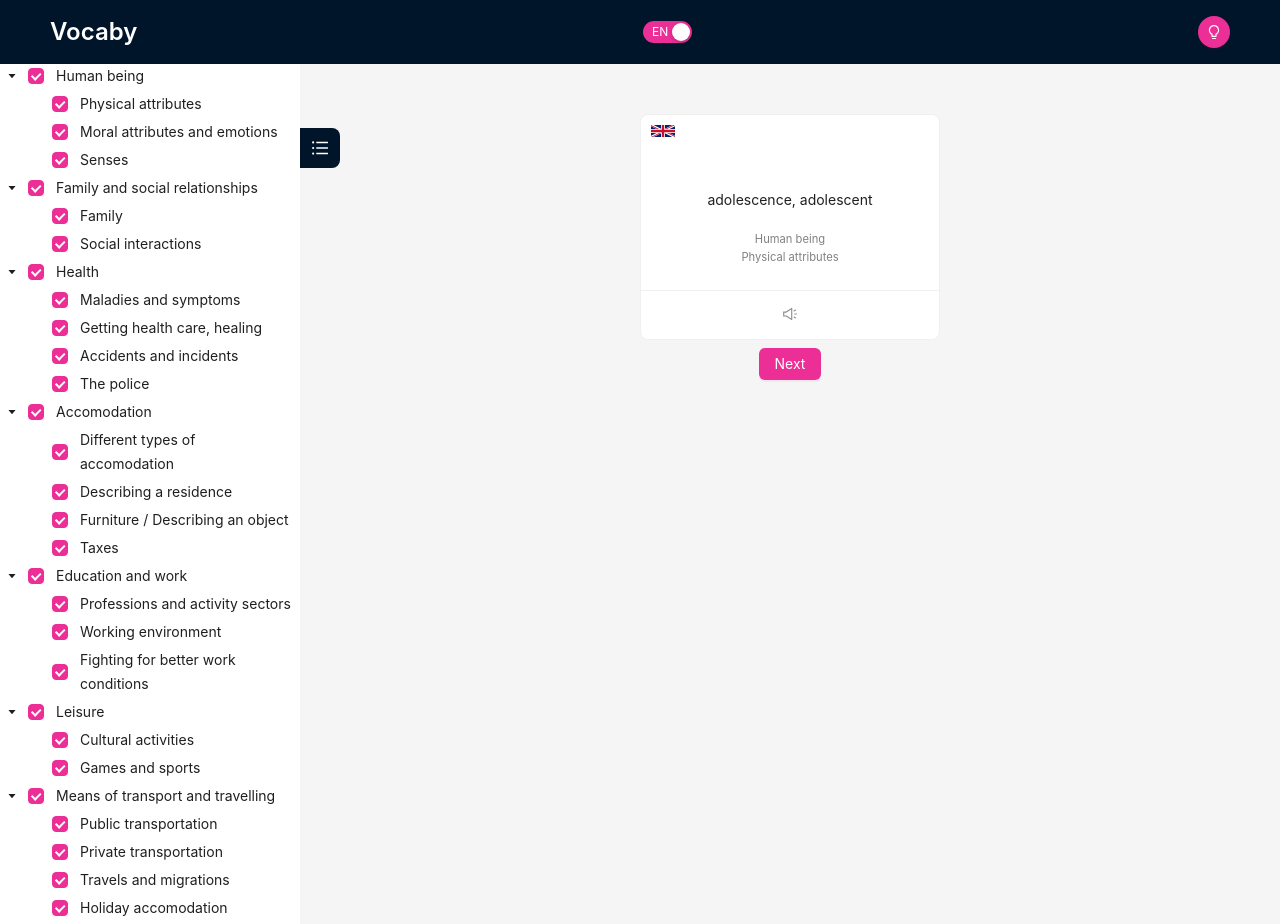
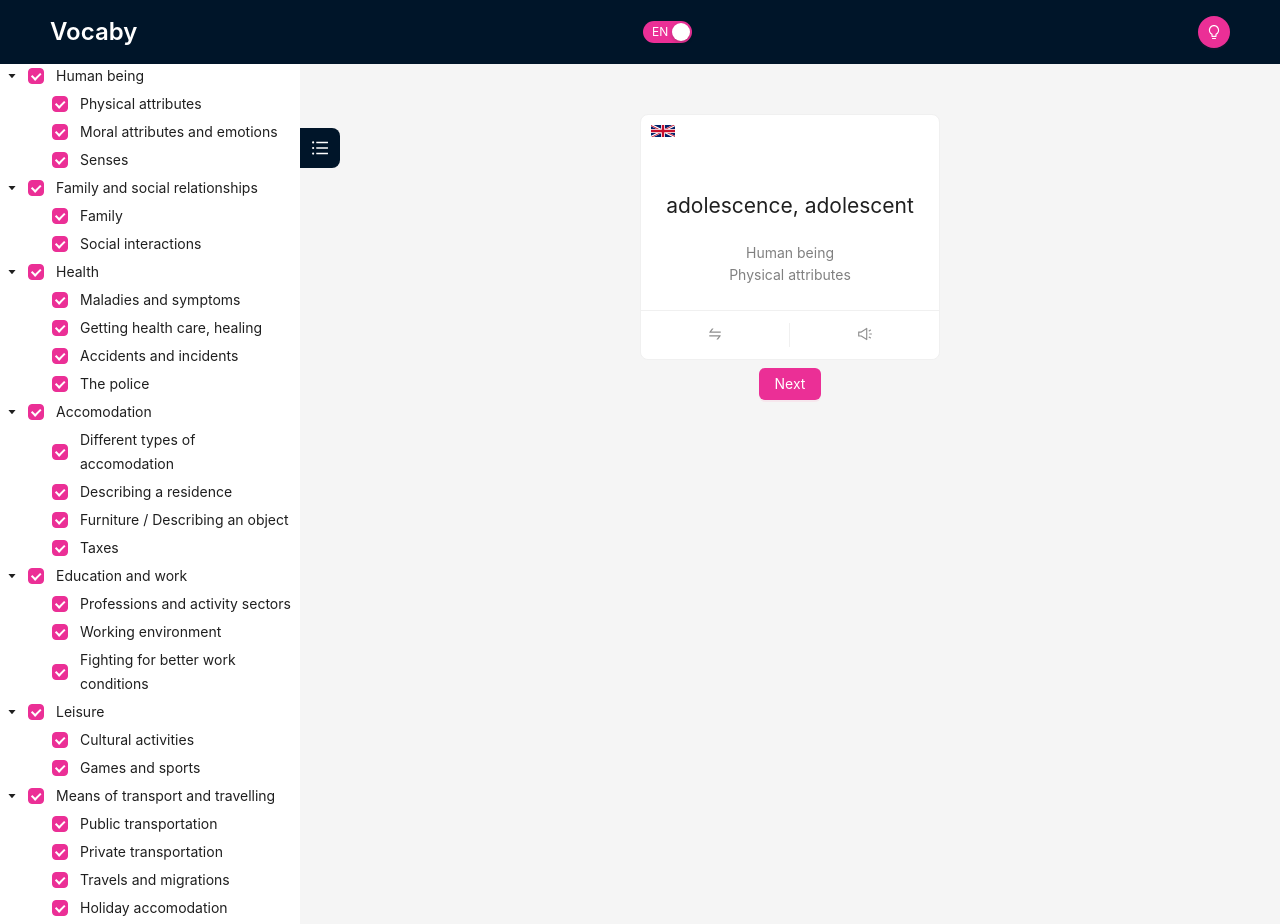
Before and after one commit to lexwolfy/vocaby, a React (Create React App) app: page / in a window 1280 px wide. Built offline with nearby package versions, Linux system fonts and the light colour scheme.

Commit message:
feat: Add text to speech

```diff
--- a/src/components/Flashcard.tsx
+++ b/src/components/Flashcard.tsx
@@ -1,6 +1,6 @@
 import React from 'react';
 import { Card } from 'antd';
-import { SoundOutlined } from '@ant-design/icons';
+import {SoundOutlined, SwapOutlined} from '@ant-design/icons';
 import { useThemeContext } from '../ThemeContext';
 import fr from "../assets/fr.svg";
 import en from "../assets/uk.svg";
@@ -23,15 +23,21 @@ interface FlashcardProps {
     flipped: boolean;
     onFlip: () => void;
 }
+const synth = window.speechSynthesis;
 
 const Flashcard: React.FC<FlashcardProps> = ({ word, category, subcategory, flipped, onFlip }) => {
     const { language } = useThemeContext();
     const lang = flipped ? (language === 'fr' ? 'english' : 'french') : (language === 'fr' ? 'french' : 'english');
     const flagSrc = flipped ? (language === 'fr' ? en : fr) : (language === 'fr' ? fr : en);
 
+    const onSpeak = () => {
+        const utterance = new SpeechSynthesisUtterance(word[lang]);
+        utterance.lang = lang === 'french' ? 'fr-FR' : 'en-US';
+        synth.speak(utterance);
+    }
+
     return (
         <Card
-            onClick={onFlip}
             style={{
                 width: 300,
                 textAlign: 'center',
@@ -39,15 +45,16 @@ const Flashcard: React.FC<FlashcardProps> = ({ word, category, subcategory, flip
                 position: 'relative',
             }}
             actions={[
-                <SoundOutlined key="sound" />
+                <SwapOutlined key="swap" onClick={onFlip} />,
+                <SoundOutlined key="sound" onClick={onSpeak} />
             ]}
         >
             <img src={flagSrc} alt="flag" style={{ position: 'absolute', top: 10, left: 10, width: 24 }} />
-            <div style={{ marginTop: 50 }}>{word[lang]}</div>
-            <div style={{ marginTop: 20, fontSize: '0.8em', color: 'gray' }}>
+            <div style={{ marginTop: 50, fontSize: '1.5em' }}>{word[lang]}</div>
+            <div style={{ marginTop: 20, color: 'gray' }}>
                 {category[lang]}
             </div>
-            <div style={{ fontSize: '0.8em', color: 'gray' }}>
+            <div style={{ color: 'gray' }}>
                 {subcategory[lang]}
             </div>
         </Card>
```
